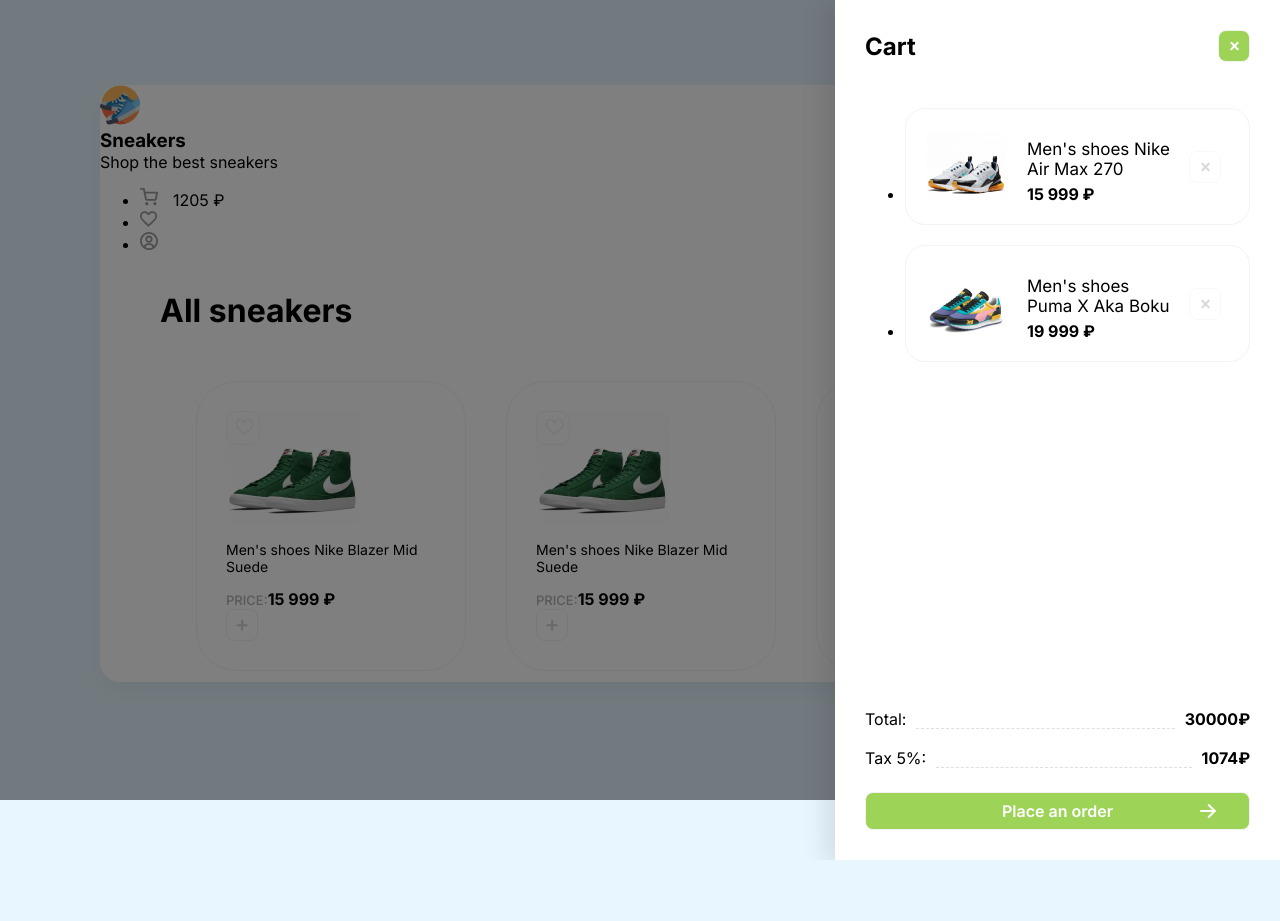
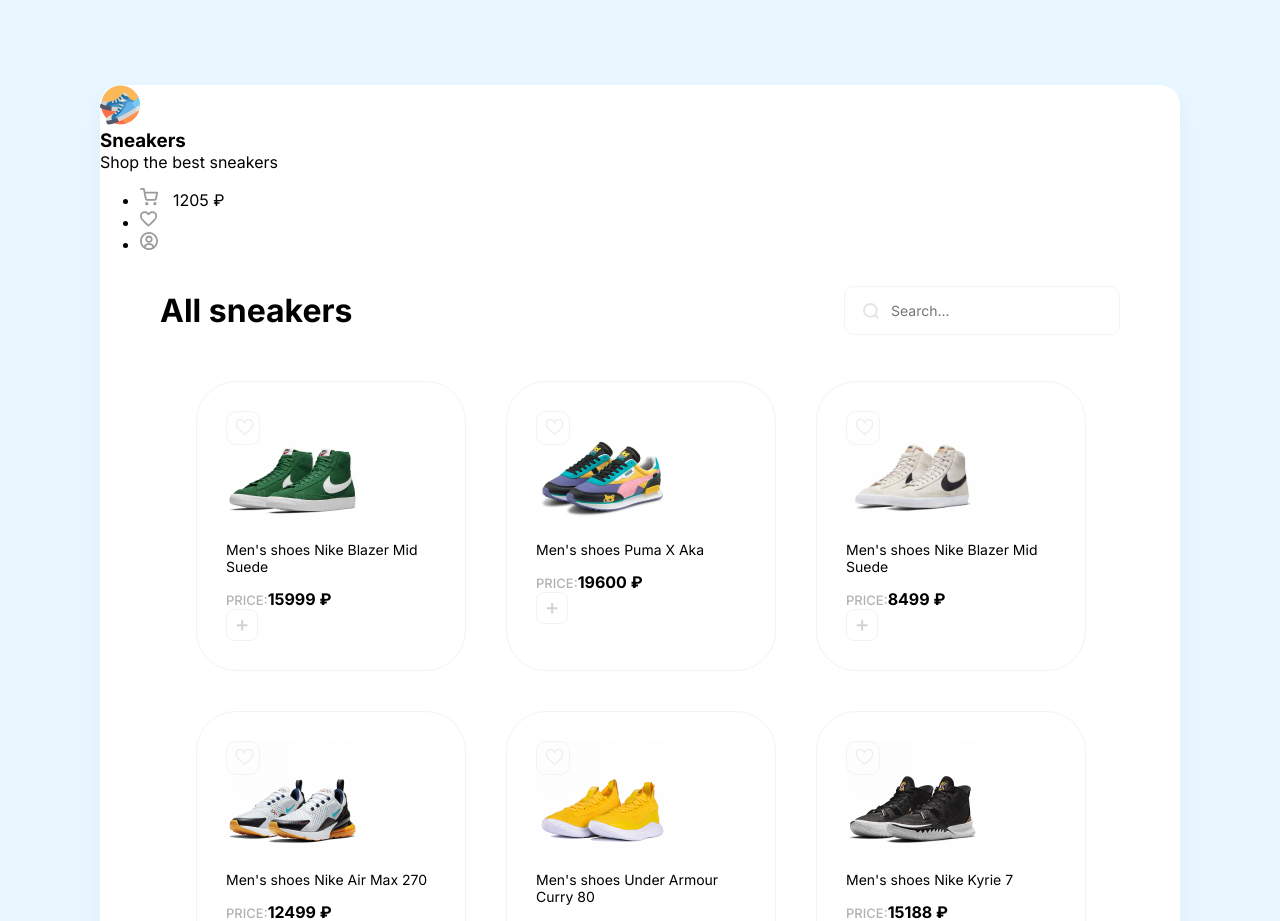
Before and after one commit to dangor220/react-sneakers, a React (Create React App) app: page / in a window 1280 px wide. Shown: the top 921 px of the page. Before the commit the page ends 860 px from the top, so only its background shows below. Built offline with nearby package versions, Linux system fonts and the light colour scheme.

Commit message:
feat: add react components

```diff
--- a/src/App.jsx
+++ b/src/App.jsx
@@ -2,10 +2,85 @@
 import Drawer from './components/Drawer';
 import Header from './components/Header';
 
+const sneakersData = [
+    {
+        id: 11,
+        name: "Men's shoes Nike Blazer Mid Suede",
+        price: 15999,
+        image: 'img/sneakers/nike-blazer.jpg',
+    },
+    {
+        id: 22,
+        name: "Men's shoes Puma X Aka",
+        price: 19600,
+        image: 'img/sneakers/puma.jpg',
+    },
+    {
+        id: 33,
+        name: "Men's shoes Nike Blazer Mid Suede",
+        price: 8499,
+        image: 'img/sneakers/nike-blazer-mid.jpg',
+    },
+    {
+        id: 44,
+        name: "Men's shoes Nike Air Max 270",
+        price: 12499,
+        image: 'img/sneakers/nike-air.jpg',
+    },
+    {
+        id: 55,
+        name: "Men's shoes Under Armour Curry 80",
+        price: 15188,
+        image: 'img/sneakers/under.jpg',
+    },
+    {
+        id: 66,
+        name: "Men's shoes Nike Kyrie 7",
+        price: 15188,
+        image: 'img/sneakers/nike-kyrie.jpg',
+    },
+    {
+        id: 77,
+        name: "Men's shoes Jordan Air Jordan 11",
+        price: 10799,
+        image: 'img/sneakers/nike-jordan.jpg',
+    },
+    {
+        id: 88,
+        name: "Men's shoes Nike LeBron XVIII",
+        price: 16499,
+        image: 'img/sneakers/nike-le.jpg',
+    },
+    {
+        id: 99,
+        name: "Men's shoes Nike Lebron XVIII Low",
+        price: 13999,
+        image: 'img/sneakers/nike-lebron.jpg',
+    },
+    {
+        id: 111,
+        name: "Men's shoesNike Blazer Mid-S Suede",
+        price: 11999,
+        image: 'img/sneakers/nike-blazer.jpg',
+    },
+    {
+        id: 222,
+        name: "Men's shoes Nike Kyrie Flytrap IV",
+        price: 11299,
+        image: 'img/sneakers/nike-kyrie.jpg',
+    },
+    {
+        id: 333,
+        name: "Men's shoes Puma XS Aka",
+        price: 11420,
+        image: 'img/sneakers/puma.jpg',
+    },
+];
+
 function App() {
     return (
         <div className="wrapper clear">
-            <Drawer visible={true} />
+            <Drawer visible={false} />
             <Header />
             <main className="content">
                 <div className="search">
@@ -16,11 +91,7 @@
                     </div>
                 </div>
 
-                <div className="card">
-                    <Card />
-                    <Card />
-                    <Card />
-                </div>
+                <Card data={sneakersData} />
             </main>
         </div>
     );
--- a/src/components/Button.jsx
+++ b/src/components/Button.jsx
@@ -1,6 +1,6 @@
 import { useState } from 'react';
 
-export default function Button() {
+export default function Button({ info }) {
     const [buyBtn, setBuyBtn] = useState(false);
     let handleAddded = () => {
         setBuyBtn((state) => !state);
--- a/src/components/Card.jsx
+++ /dev/null
@@ -1,24 +0,0 @@
-import Button from './Button';
-import Favorite from './Favorite';
-
-export default function Card() {
-    return (
-        <div className="card__item">
-            <Favorite />
-            <img
-                width={133}
-                height={112}
-                src="img/sneakers/nike-blazer.jpg"
-                alt="Nike Blazer Mid Suede"
-            />
-            <p>Men's shoes Nike Blazer Mid Suede</p>
-            <div className="d-flex justify-between">
-                <div>
-                    <span className="d-flex flex-column">Price:</span>
-                    <b>15 999 ₽</b>
-                </div>
-                <Button />
-            </div>
-        </div>
-    );
-}
--- /dev/null
+++ b/src/components/Card/Card.module.scss
@@ -0,0 +1,63 @@
+.card {
+    display: flex;
+    flex-wrap: wrap;
+    gap: 40px;
+
+    position: relative;
+
+    &__item {
+        position: relative;
+        top: 29px;
+        left: 36px;
+        border: 1px solid #f3f3f3;
+        border-radius: 40px;
+        padding: 29px;
+        width: 210px;
+        transition: 0.3s linear all;
+
+        p {
+            font-weight: 400;
+            font-size: 14px;
+        }
+        span {
+            font-weight: 500;
+            font-size: 13px;
+            text-transform: uppercase;
+            opacity: 0.3;
+            margin-bottom: 2px;
+        }
+
+        &:hover {
+            box-shadow: 0 20px 35px 0 rgba(0, 0, 0, 0.06);
+            transform: translateY(-10px);
+        }
+    }
+
+    &__favorite {
+        display: flex;
+        align-items: center;
+        justify-content: center;
+        position: absolute;
+        width: 32px;
+        height: 32px;
+        top: 29px;
+        border: 1px solid #f3f3f3;
+        border-radius: 10px;
+        cursor: pointer;
+
+        svg {
+            fill: transparent;
+            stroke: #ececec;
+            stroke-width: 35px;
+            transition: 0.3s ease-out all;
+        }
+
+        &:hover {
+            svg {
+                stroke: #ff8585;
+                fill: #ff8585;
+                transition: 0.3s ease-in all;
+            }
+        }
+    }
+}
--- /dev/null
+++ b/src/components/Card/index.jsx
@@ -0,0 +1,35 @@
+import Button from '../Button';
+import Favorite from '../Favorite';
+
+import styles from './Card.module.scss';
+
+export default function Card({ data }) {
+    return (
+        <div className={styles.card}>
+            {data.map(({ name, price, image, id }) => {
+                return (
+                    <div className={styles.card__item} key={id}>
+                        <Favorite classFavorite={styles.card__favorite} />
+                        <img width={133} height={112} src={image} alt={name} />
+                        <p>{name}</p>
+                        <div className="d-flex justify-between">
+                            <div>
+                                <span className="d-flex flex-column">
+                                    Price:
+                                </span>
+                                <b>{price} ₽</b>
+                            </div>
+                            <Button
+                                info={{
+                                    name,
+                                    price,
+                                    image,
+                                }}
+                            />
+                        </div>
+                    </div>
+                );
+            })}
+        </div>
+    );
+}
--- a/src/components/Drawer.jsx
+++ b/src/components/Drawer.jsx
@@ -18,7 +18,9 @@
                                 alt="Nike Air"
                             />
                             <div>
-                                <p class="mb-5">Men's shoes Nike Air Max 270</p>
+                                <p className="mb-5">
+                                    Men's shoes Nike Air Max 270
+                                </p>
                                 <b>15 999 ₽</b>
                             </div>
                             <button className="button button__remove"></button>
@@ -33,7 +35,7 @@
                                 alt="Nike Air"
                             />
                             <div>
-                                <p class="mb-5">
+                                <p className="mb-5">
                                     Men's shoes Puma X Aka Boku Future Rider
                                 </p>
                                 <b>19 999 ₽</b>
@@ -66,16 +68,16 @@
                         <path
                             d="M1 7H14.7143"
                             stroke="white"
-                            stroke-width="2"
-                            stroke-linecap="round"
-                            stroke-linejoin="round"
+                            strokeWidth="2"
+                            strokeLinecap="round"
+                            strokeLinejoin="round"
                         />
                         <path
                             d="M8.71436 1L14.7144 7L8.71436 13"
                             stroke="white"
-                            stroke-width="2"
-                            stroke-linecap="round"
-                            stroke-linejoin="round"
+                            strokeWidth="2"
+                            strokeLinecap="round"
+                            strokeLinejoin="round"
                         />
                     </svg>
                 </button>
--- a/src/components/Favorite.jsx
+++ b/src/components/Favorite.jsx
@@ -1,6 +1,6 @@
-export default function Favorite() {
+export default function Favorite({ classFavorite }) {
     return (
-        <div className="card__favorite">
+        <div className={classFavorite}>
             <svg
                 height="17px"
                 width="25px"
--- a/src/index.scss
+++ b/src/index.scss
@@ -161,70 +161,6 @@
     }
 }
 
-.card {
-    display: flex;
-    flex-wrap: wrap;
-    gap: 40px;
-
-    position: relative;
-
-    &__item {
-        position: relative;
-        top: 29px;
-        left: 36px;
-        border: 1px solid #f3f3f3;
-        border-radius: 40px;
-        padding: 29px;
-        width: 210px;
-        transition: 0.3s linear all;
-
-        p {
-            font-weight: 400;
-            font-size: 14px;
-        }
-        span {
-            font-weight: 500;
-            font-size: 13px;
-            text-transform: uppercase;
-            opacity: 0.3;
-            margin-bottom: 2px;
-        }
-
-        &:hover {
-            box-shadow: 0 20px 35px 0 rgba(0, 0, 0, 0.06);
-            transform: translateY(-10px);
-        }
-    }
-
-    &__favorite {
-        display: flex;
-        align-items: center;
-        justify-content: center;
-        position: absolute;
-        width: 32px;
-        height: 32px;
-        top: 29px;
-        border: 1px solid #f3f3f3;
-        border-radius: 10px;
-        cursor: pointer;
-
-        svg {
-            fill: transparent;
-            stroke: #ececec;
-            stroke-width: 35px;
-            transition: 0.3s ease-out all;
-        }
-
-        &:hover {
-            svg {
-                stroke: #ff8585;
-                fill: #ff8585;
-                transition: 0.3s ease-in all;
-            }
-        }
-    }
-}
-
 .button {
     display: flex;
     align-items: center;
```
